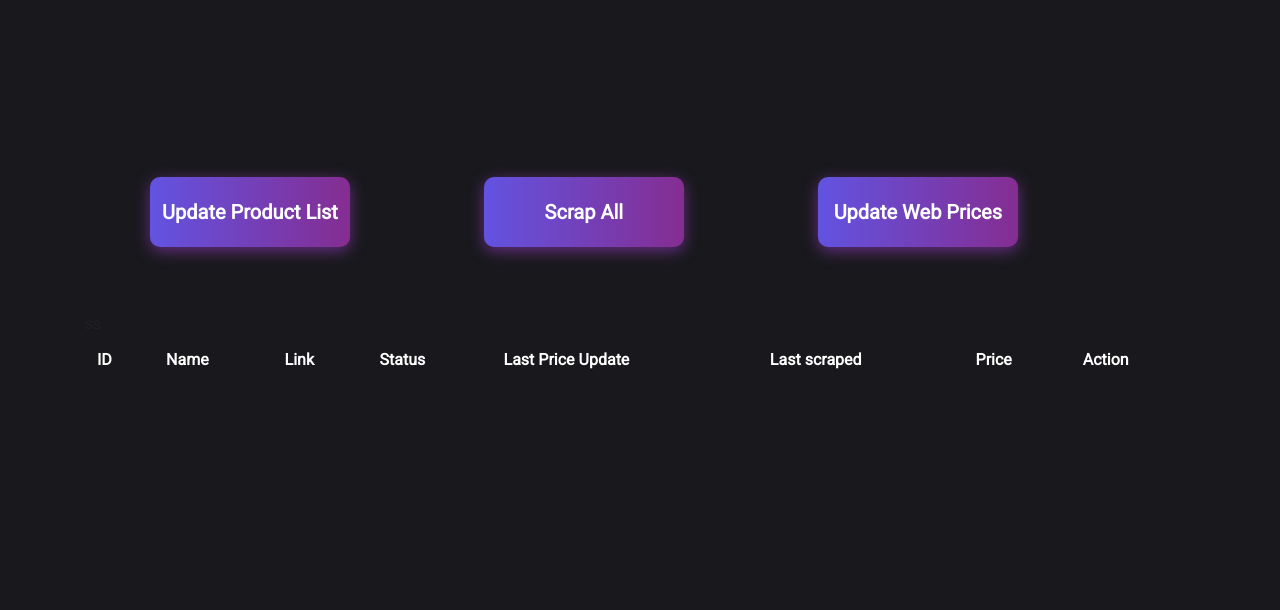
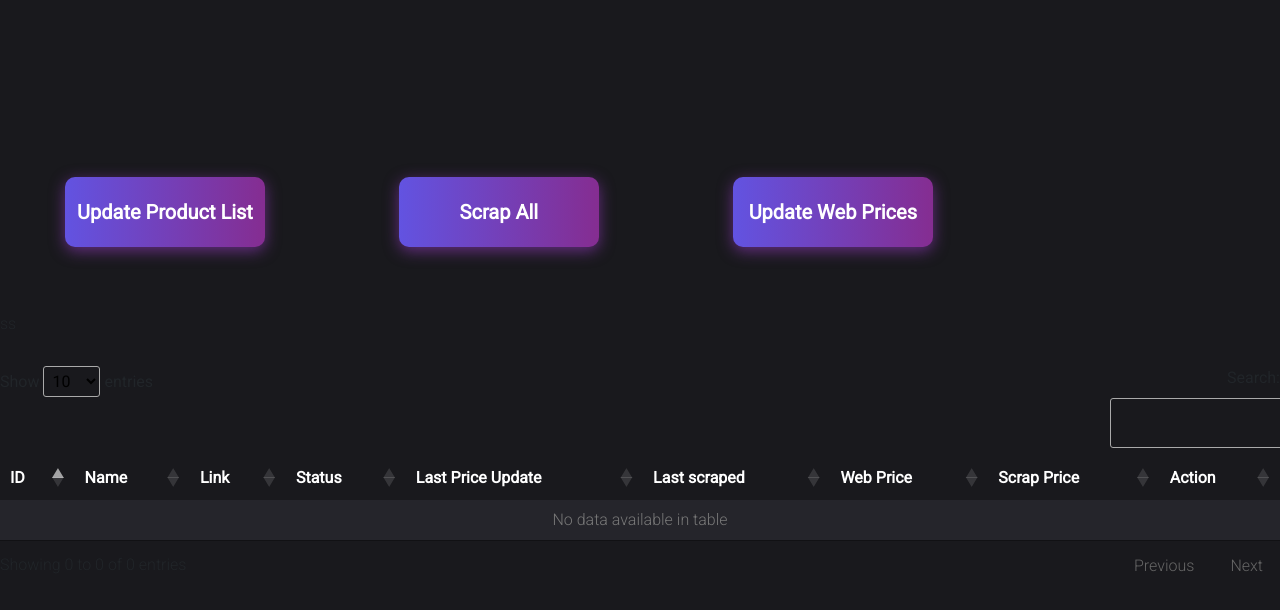
Before and after one commit to Maiyhem/DIOTI, a Django app: page /product-list/ in a window 1280 px wide. Shown: the top 610 px of the page. Run offline with Django 4.2, Linux system fonts and the light colour scheme; data that the repository does not hold is empty; some libraries are stand-ins or nearby versions.

Commit message:
table search

```diff
--- a/price_scrapper/templates/table.html
+++ b/price_scrapper/templates/table.html
@@ -9,6 +9,7 @@
     <link rel="stylesheet" href="fonts/icomoon/style.css">
 
     <link rel="stylesheet" href="../static/owl.carousel.min.css">
+    <link rel="stylesheet" href="http://cdn.datatables.net/1.10.2/css/jquery.dataTables.min.css"></style>
 
     <!-- Bootstrap CSS -->
     <link rel="stylesheet" href="../static/bootstrap.min.css">
@@ -22,18 +23,16 @@
   <div class="content">
 
 
-    <div class="container">
-
     <button class="my-btn my-btn-class-31" id="updateProductListBtn" >Update Product List</button>
 
     <button class="my-btn my-btn-class-31" id="scrapAll">Scrap All</button>
 
     <button class="my-btn my-btn-class-31" id="webPriceUpdate">Update Web Prices</button>
 
+      <div class="table-responsive">
+        {% csrf_token %}
+        <table id="myTable" class="table custom-table">
 
-      <div class="table-responsive custom-table-responsive">
-        <table class="table custom-table">
-          {% csrf_token %}
           <thead>
             <tr>
 
@@ -43,7 +42,8 @@
               <th scope="col">Status</th>
               <th scope="col">Last Price Update</th>ss
               <th scope="col">Last scraped</th>
-              <th scope="col">Price</th>
+              <th scope="col">Web Price</th>
+              <th scope="col">Scrap Price</th>
               <th scope="col">Action</th>
             </tr>
           </thead>
@@ -66,25 +66,30 @@
               <td>{{p.crawl_status}}</td>
               <td>{{p.last_web_price_update}}</td>
               <td>{{p.last_scrape}}</td>
-              <td>{{p.price}}</td>
+              <td>{{p.web_price}}</td>
+              <td>{{p.scrap_price}}</td>
               <td>
                <button class="btn btn-primary"  onclick= updateProduct({{ p.id }}) >confirm</button>
               </td>
             </tr>
-            <tr class="spacer"><td colspan="100"></td></tr>
 
             {% endfor %}
           </tbody>
 
         </table>
+
       </div>
-
-    </div>
 
   </div>
   <script src="https://code.jquery.com/jquery-3.6.0.min.js"></script>
+  <script type="text/javascript" src="http://cdn.datatables.net/1.10.2/js/jquery.dataTables.min.js"></script>
+  <script type="text/javascript" src="http://maxcdn.bootstrapcdn.com/bootstrap/3.2.0/js/bootstrap.min.js"></script>
 
     <script>
+
+$(document).ready(function(){
+    $('#myTable').dataTable();
+});
     $(document).ready(function() {
         $("#updateProductListBtn").click(function() {
             $.ajax({
```
